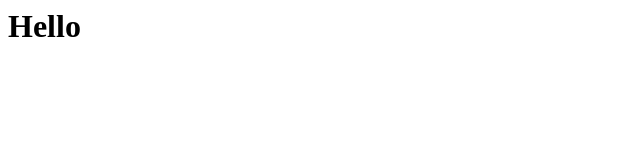
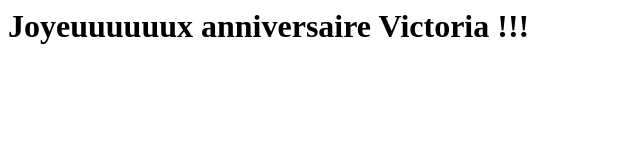
Before and after one commit to LucPereur/Tiino1.github.io, a plain HTML site: page index.html in a window 1280 px wide. Shown: the whole page, without its empty margins (0-640 px from the left). Drawn offline with Linux system fonts and the light colour scheme.

Commit message:
Custom : happy birthday

```diff
--- a/index.html
+++ b/index.html
@@ -1 +1 @@
-<h1>Hello</h1>
+<h1>Joyeuuuuuux anniversaire Victoria !!!</h1>
```
